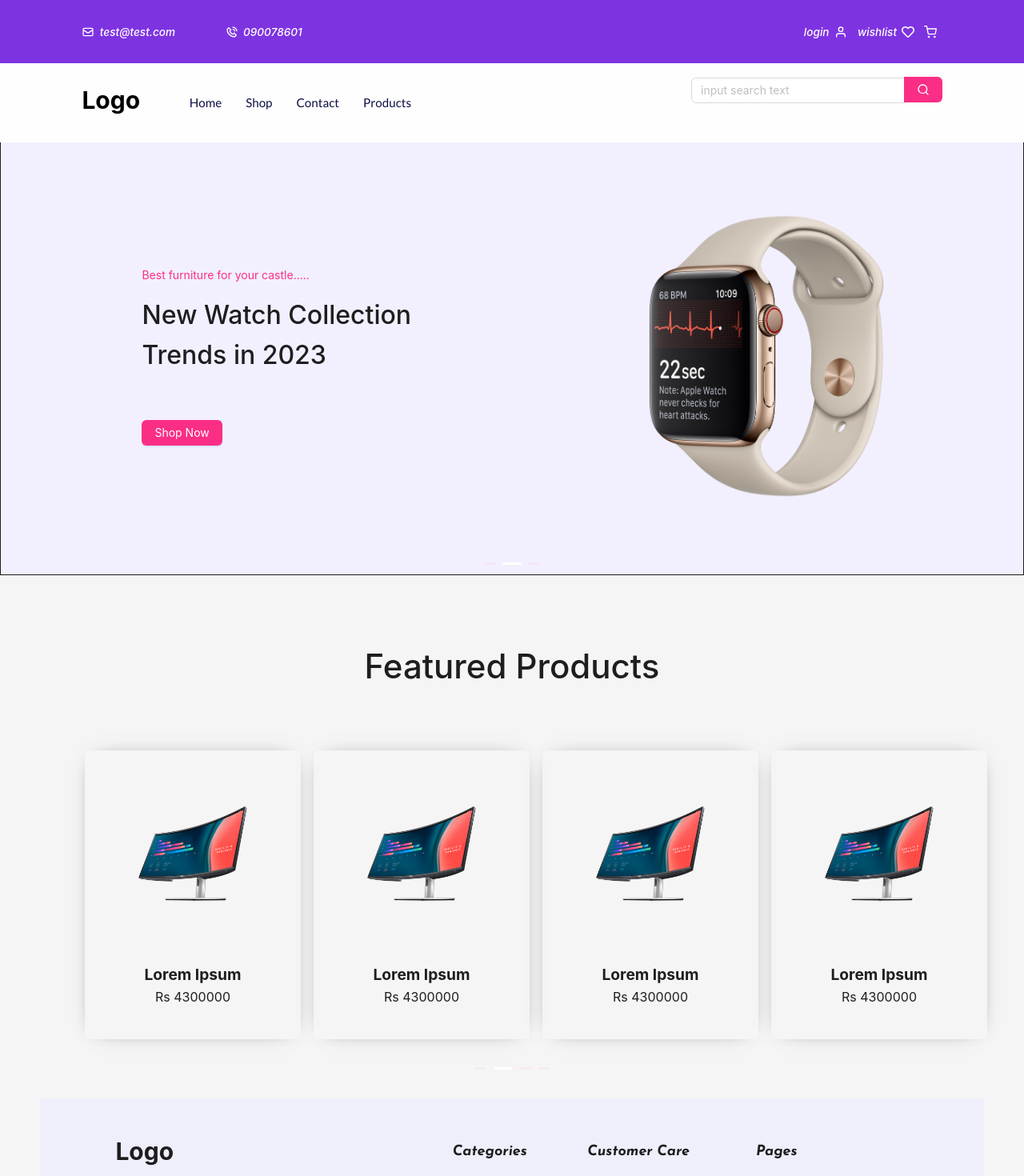
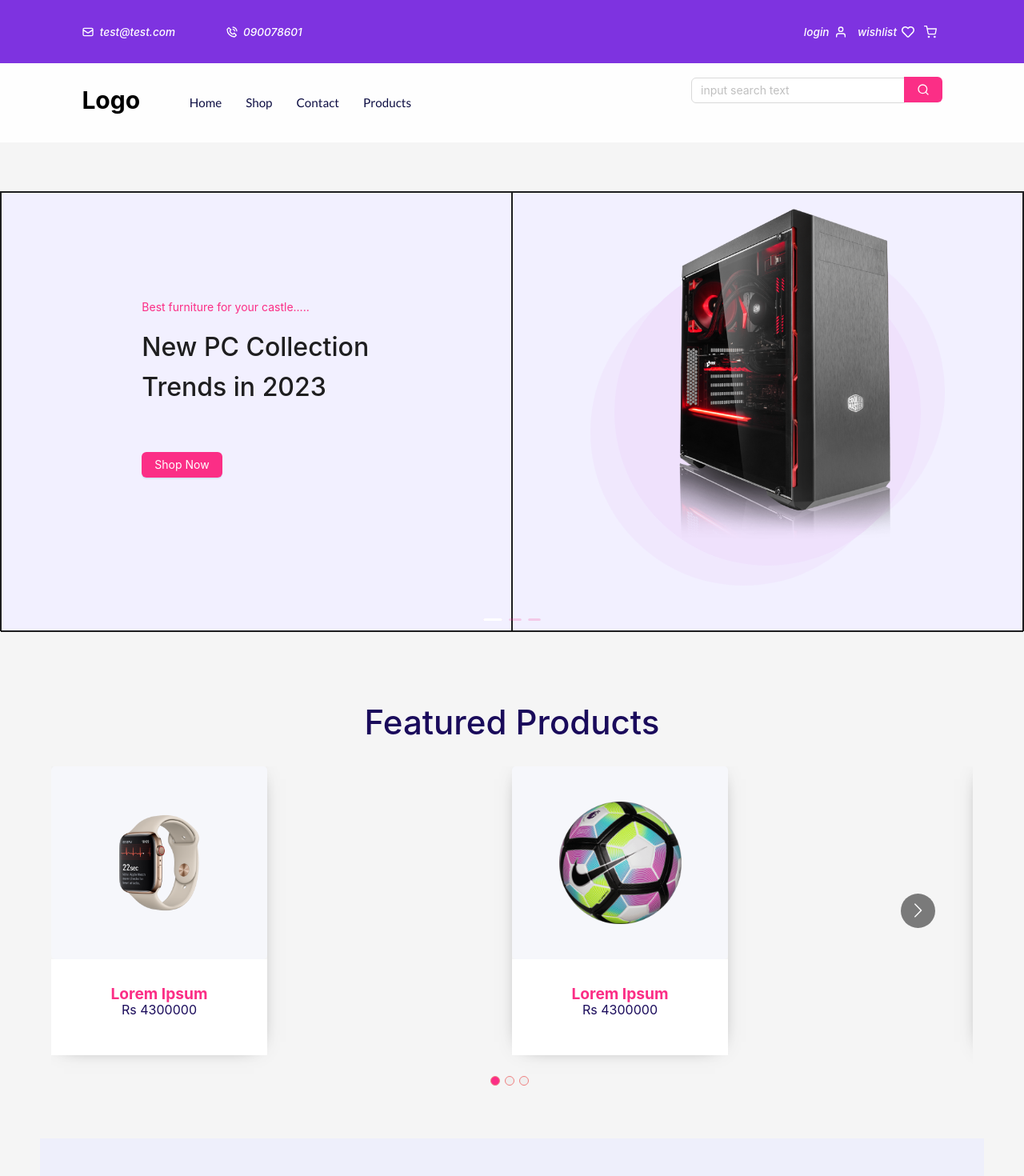
Before and after one commit to rapidev-1/discountBazar, a React (Create React App) app: page / in a window 1280 px wide. Shown: the top 1470 px of the page at 80% size. Built offline with nearby package versions, Linux system fonts and the light colour scheme.

Commit message:
abdullah02

```diff
--- a/package.json
+++ b/package.json
@@ -11,6 +11,7 @@
     "react": "^18.2.0",
     "react-dom": "^18.2.0",
     "react-icons": "^4.7.1",
+    "react-multi-carousel": "^2.8.2",
     "react-redux": "^8.0.5",
     "react-router-dom": "^6.8.1",
     "react-scripts": "5.0.1",
--- a/src/modules/User/components/BannerSlider/index.js
+++ b/src/modules/User/components/BannerSlider/index.js
@@ -6,7 +6,7 @@ import Sports from '../../../../common/Images/Football-PNG-Image.png'
 function Slider() {
   return (
     <div>
-      <Carousel autoplay className="Banner">
+      <Carousel  className="Banner">
         <div className="Banner-slider">
           <div className="Banner-left">
             <div className="Banner-items">
@@ -18,7 +18,13 @@ function Slider() {
             </div>
           </div>
           <div className="Banner-right">
-            <img src={PC} alt="loading.." />
+            <div className="banner-gradient-one">
+              <div className="banner-gradient-two">
+              </div>
+              <div className="banner-gradient-three">
+              </div>
+            </div>
+                <img src={PC} alt="loading.." />
           </div>
         </div>
         <div className="Banner-slider">
@@ -46,7 +52,7 @@ function Slider() {
             </div>
           </div>
           <div className="Banner-right">
-            <img className="Banner-img3" src={Sports} alt="loading.." />
+            <img src={Sports} alt="loading.." />
           </div>
         </div>
       </Carousel>
--- a/src/modules/User/components/Freatured Products/Featureproducts.js
+++ b/src/modules/User/components/Freatured Products/Featureproducts.js
@@ -1,33 +1,26 @@
 import React from "react";
-import { watches,TELE,FOOTBALL,pc} from "../../../../utility/FeaturedProducts";
-import { Carousel } from "antd";
+import Carousel from "react-multi-carousel";
+import {
+  watches,
+  responsiveSliderCards,
+} from "../../../../utility/FeaturedProducts";
 import Cards from "./Cards";
+import "react-multi-carousel/lib/styles.css";
 function Featureproducts() {
   return (
     <div className="featuredProducts">
       <h1>Featured Products</h1>
-      <Carousel autoplay className="featured">
-        <div className="featured-items">
-          {watches.map((e) => (
-            <Cards img={e.img} title={e.title} desc={e.desc} />
+        <Carousel
+          className="featured"
+          responsive={responsiveSliderCards}
+          swipeable={true}
+          draggable={true}
+          showDots={true}
+        >
+          {watches.map((e, i) => (
+            <Cards id={i} img={e.img} title={e.title} desc={e.desc} />
           ))}
-        </div>
-        <div className="featured-items">
-          {TELE.map((e) => (
-            <Cards img={e.img} title={e.title} desc={e.desc} />
-          ))}
-        </div>
-        <div className="featured-items">
-          {FOOTBALL.map((e) => (
-            <Cards img={e.img} title={e.title} desc={e.desc} />
-          ))}
-        </div>
-        <div className="featured-items">
-          {pc.map((e) => (
-            <Cards img={e.img} title={e.title} desc={e.desc} />
-          ))}
-        </div>
-      </Carousel>
+        </Carousel>
     </div>
   );
 }
--- a/src/styles/theme/variables/index.css
+++ b/src/styles/theme/variables/index.css
@@ -7,8 +7,10 @@ html {
   --textColorLigher: #8a8fb9;
   --bgSoft: rgb(254, 254, 254);
   --bgColor2: #eeeffb;
+  --headingPurpleColor2: #1A0B5B;
   --pinkColorLighter: #e7e4f8;
   --grayBlueBg:#F2F0FF;
+  --lightblueBg:#F6F7FB;
   --Lato: "Lato";
   --Josefin: "Josefin Sans";
 }
--- a/src/styles/user/Banner/index.css
+++ b/src/styles/user/Banner/index.css
@@ -1,10 +1,13 @@
 .Banner {
   /* background-color: themed("homeBackground"); */
   background-color: var(--grayBlueBg);
+  position: relative;
   z-index: 1 !important;
   border: 1px solid;
+  overflow: visible !important;
   width: 100%;
   height: 550px;
+  margin-top: 70px;
 }
 .slick-dots li button{
   background-color:var(--pinkColor) !important;
@@ -12,6 +15,7 @@
 }
 
 .Banner-slider {
+  overflow: visible !important;
   /* // border: 3px solid green; */
   display: flex !important;
   flex-direction: row;
@@ -19,13 +23,15 @@
 }
 .Banner-left {
   flex: 1;
-  display: flex;
+  display: flex;border: 1px solid;
   flex-direction: column;
   justify-content: center;
   align-items: center;
 }
 .Banner-items {
   width: 350px;
+  overflow:default !important;
+  margin-bottom: 60px;
   /* // border: 1px solid; */
   margin-left: 10%;
 }
@@ -36,21 +42,70 @@
 .Banner-items > p {
   color:  var(--pinkColor);
 }
-
 .Banner-right {
   flex: 1;
   display: flex;
+  border: 1px solid;
+  position: relative;
+  justify-content: center;
+  align-items: center;
+  overflow-y: visible !important;
+}
+.banner-gradient-one{
+  display: flex;
+  /* position: absolute;
+  top:0px !important;
+  left:50px; */
+  width: 60%;
+  /* border: 1px solid; */
+  position: relative;
+  background-image: radial-gradient(#ECD2FA,#ECD2FA);
+  opacity: 0.5;
+  border-radius: 50%;
+  height: 70%;
+  z-index: 2;
   justify-content: center;
   align-items: center;
 }
-
+.banner-gradient-two{
+  position: absolute;
+  top:-25px;
+  left:30px;
+  z-index: -1;
+  opacity: 0.5;
+    display: flex;
+    /* border: 1px solid; */
+    width: 100%;
+    margin-bottom: 89px;
+      height:100%;
+      background-image: radial-gradient(#ECD2FA,#ECD2FA );
+      border-radius:50%;
+      justify-content: center;
+      align-items: center;
+}
+.banner-gradient-three{
+  position: absolute;
+  bottom:-25px;
+  right:30px;
+  z-index: -1;
+  opacity: 0.5;
+    display: flex;
+    /* border: 1px solid; */
+    width: 100%;
+      height:100%;
+      background-image: radial-gradient(#ECD2FA,#ECD2FA );
+      border-radius:50%;
+      justify-content: center;
+      align-items: center;
+}
 .Banner-right > img {
   height: 450px;
-  width: 300px;
+  width: 450px;
+  /* display: none !important; */
+  position: absolute;
+  top: -10px;
+  left: 110px;
+  margin-bottom: 400px;
   object-fit: cover;
+  z-index: 22 !important;
 }
-.Banner-img3 {
-  height: 400px !important;
-  width: 400px !important;
-  object-fit: cover !important;
-}
--- a/src/styles/user/FeatureProduct/cards.css
+++ b/src/styles/user/FeatureProduct/cards.css
@@ -12,8 +12,8 @@
         }
             .card-up {
                 position: relative;
+                background-color: var(--lightblueBg);
                 display: flex !important;
-                background-color: themed("homeBackground");
                 justify-content: center;
                 align-items: center;
                 gap: 0.6rem;
@@ -47,6 +47,7 @@
 
             .card-down {
                 flex: 1;
+                background-color: white;
                 /* // border: 1px solid; */
                 display: flex !important;
                 flex-direction: column;
@@ -54,29 +55,38 @@
                 align-items: center;
             }
             .card-down > strong {
-                color: themed("colorPink");
+                color: var(--pinkColor);
                 font-size: 1.2rem;
                 }
 
             .card-down > p{
-                color: themed("darkHeading");
+                color: var(--headingPurpleColor2);
                 font-size: 1rem;
                 }
 
-        .card:hover{
+        .card:hover .card-up {
             cursor: pointer;
+            transition: ease-in-out 0.7s;
+            opacity: 1;
+            background-color: rgba(0, 0, 0, 0.2);
         }
-            .card-up:hover{
-                transition: ease-in-out 0.7s;
-                opacity: 1;
-                background-color: rgba(0, 0, 0, 0.2);
+            .card:hover{
+                cursor: pointer;
             }
-                .card-icons:hover {
+                           .card:hover .card-icons{
                     transition: ease-in-out 0.7s;
                     opacity: 1;
                 }
-            .card-down:hover{
+                   .card:hover .card-down{
                 background-color: #2F1AC4;
                 transition: ease-in-out 0.7s;
                 color: white;
             }
+                   .card:hover .card-down > strong{
+                    transition: ease-in-out 0.7s;
+                color: white;
+            }
+                   .card:hover .card-down > p{
+                    transition: ease-in-out 0.7s;
+                color: white;
+            }
--- a/src/styles/user/FeatureProduct/index.css
+++ b/src/styles/user/FeatureProduct/index.css
@@ -8,36 +8,41 @@
          height: 100%;
          width: 100%;
  }
+ .react-multi-carousel-dot--active button {
+    background: var(--pinkColor);
+}
+ .react-multi-carousel-dot button {
+    display: inline-block;
+    width: 12px;
+    height: 12px;
+    border-radius: 50%;
+    opacity: 1;
+    padding: 5px 5px 5px 5px;
+    box-shadow: none;
+    transition: background .5s;
+    border-width: 1px;
+    border-style: solid;
+    /* border-color:var(--pinkColor); */
+    border-color:lightcoral;
+    padding: 0;
+    margin: 0;
+    margin-right: 6px;
+    outline: 0;
+    cursor: pointer;
+}
         .featuredProducts > h1 {
         text-align: center;
         padding: 10px;
-        color: themed("darkHeading");
+        color: var(--headingPurpleColor2);
         font-size: 42px;
          }
 
          .featured {
-             /* // background-color: #6658c7; */
-             display: flex !important;
-             justify-content: center;
-             align-items: center;
              z-index: 1 !important;
-             /* // border:1px solid; */
-             width: 100%;
+             /* border:1px solid; */
+             width: 90%;
+             margin: auto;
              height: 100%;
+             padding-bottom: 40px;
+             margin-bottom: 40px;
          }
-             .slick-dots li button {
-                 background-color: pink !important;
-             }
-
-             .featured-items {
-                 height: 100%;
-                 margin: 30px;
-                 display: flex !important;
-                 justify-content: center;
-                 flex-wrap: wrap;
-                 padding: 20px;
-                 /* // border: 1px solid; */
-                 align-items: center;
-                 gap: 1rem;
-
-             }
--- /dev/null
+++ b/src/utility/Banner/index.js
@@ -0,0 +1,6 @@
+export const bannerInfo =[
+{},
+{},
+{},
+{}
+]
--- a/src/utility/FeaturedProducts/index.js
+++ b/src/utility/FeaturedProducts/index.js
@@ -3,9 +3,42 @@ import TV from "../../common/Images/Dell-Ultrasharp-Monitor-Widescreen-Transpare
 import Football from "../../common/Images/Football-PNG-Image.png";
 import PC from "../../common/Images/pngwing 4.png";
 
+export const responsiveSliderCards = {
+  superLargeDesktop: {
+    // the naming can be any, depends on you.
+    breakpoint: { max: 4000, min: 3000 },
+    items: 5,
+    slidesToSlide: 3,
+  },
+  desktop: {
+    breakpoint: { max: 3000, min: 1024 },
+    items: 4,
+    slidesToSlide: 3,
+  },
+  tablet: {
+    breakpoint: { max: 1024, min: 464 },
+    items: 2,
+    slidesToSlide: 2,
+  },
+  mobile: {
+    breakpoint: { max: 464, min: 0 },
+    items: 1,
+    slidesToSlide: 2,
+  },
+};
 export const watches = [
   {
     img: Watch,
+    title: "Lorem Ipsum",
+    desc: "4300000 ",
+  },
+  {
+    img: Football,
+    title: "Lorem Ipsum",
+    desc: "4300000 ",
+  },
+  {
+    img: PC,
     title: "Lorem Ipsum",
     desc: "4300000 ",
   },
@@ -15,14 +48,24 @@ export const watches = [
     desc: "4300000 ",
   },
   {
-    img: Watch,
+    img: TV,
     title: "Lorem Ipsum",
-    desc: "4300000",
+    desc: "4300000 ",
   },
   {
-    img: Watch,
+    img: PC,
     title: "Lorem Ipsum",
-    desc: "4300000",
+    desc: "4300000 ",
+  },
+  {
+    img: Football,
+    title: "Lorem Ipsum",
+    desc: "4300000 ",
+  },
+  {
+    img: TV,
+    title: "Lorem Ipsum",
+    desc: "4300000 ",
   },
 ];
 
```
Also changed, not shown: src/modules/User/components/Freatured Products/Cards.js (line endings or trailing spaces), 1 other file (tests, documents, lock files or other folders).
